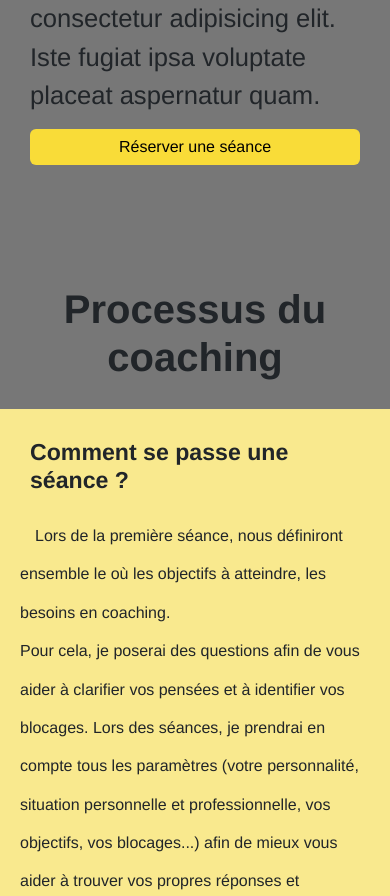
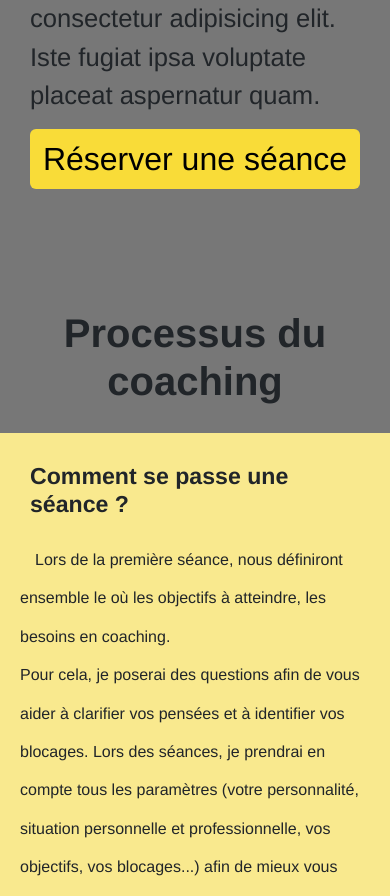
Before and after one commit to GloireDianzenza/TravailScarabeeDore, a React (Create React App) app: page / in a window 390 px wide. Shown: the part 840-1736 px from the top of the page. Built offline with nearby package versions, Linux system fonts and the light colour scheme.

Commit message:
responsive

```diff
--- a/src/App.js
+++ b/src/App.js
@@ -113,7 +113,7 @@ function App() {
           <div className='left'>
             <h2>Plus tu touches le fond, et plus tu te relèves plus fort, tu es capable de déplacer des montagnes</h2>
             <span>Lorem ipsum dolor sit amet consectetur adipisicing elit. Iste fugiat ipsa voluptate placeat aspernatur quam.</span>
-            <Button variant='secondary buttons'>Réserver une séance</Button>
+            <Button variant='secondary buttons' id='seanceBtn'>Réserver une séance</Button>
           </div>
           <div className='right'>
             <img src={PageImage} alt=''></img>
--- a/src/css/mobile.css
+++ b/src/css/mobile.css
@@ -1,10 +1,15 @@
-@media screen and (max-width:425px) {
+@media screen and (max-width:475px) {
     section h2{
         text-align: center !important;
     }
 
     .step .right{
         min-width: 90% !important;
+    }
+}
+@media screen and (max-width:800px) {
+    .buttons#seanceBtn{
+        font-size: 2rem !important;
     }
 }
 
```
